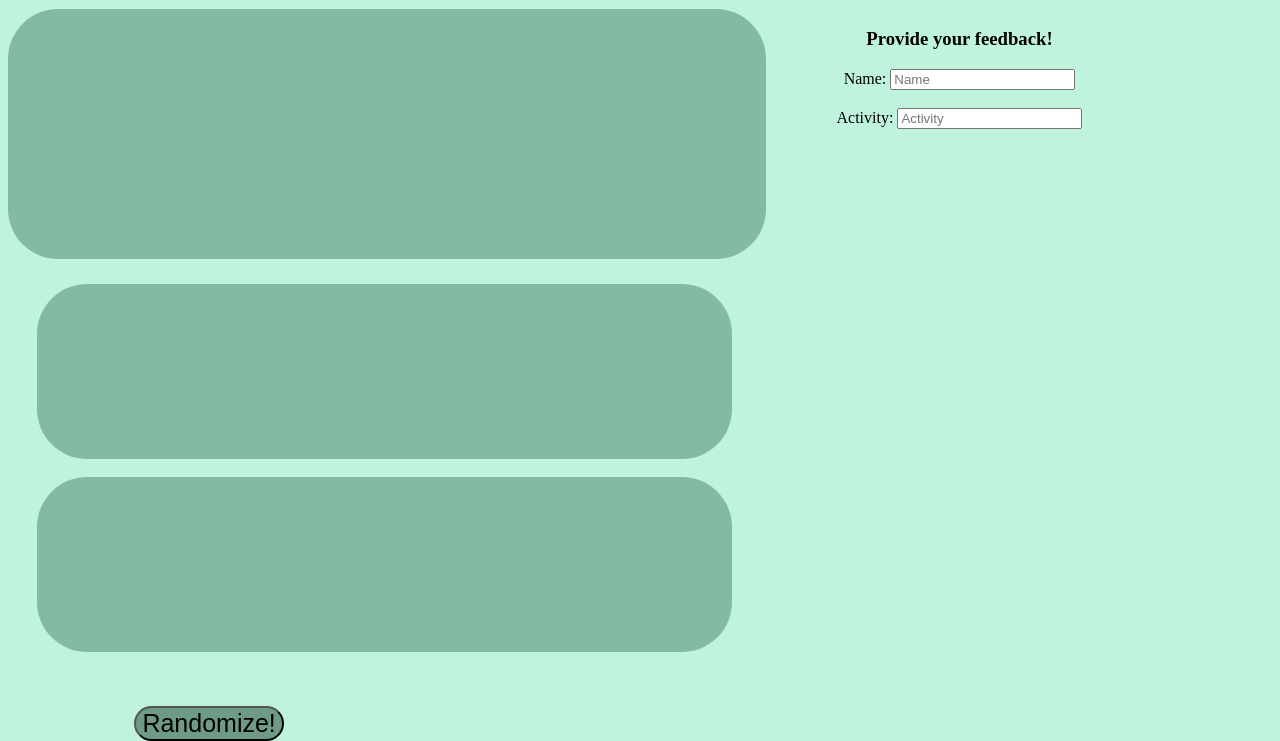
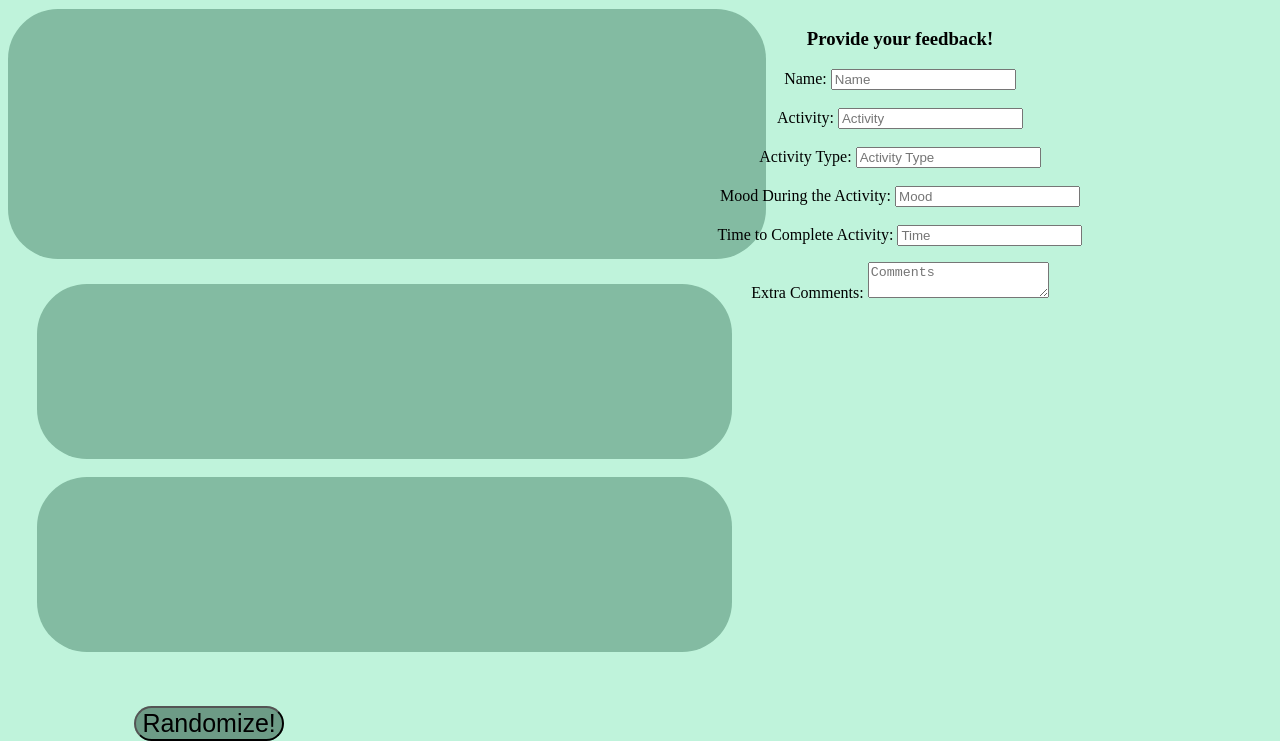
Before and after one commit to michaelanbrown/Phase-1-Project, a plain HTML site: page index.html in a window 1280 px wide. Shown: the part 204-945 px from the top of the page. Drawn offline with Linux system fonts and the light colour scheme.

Commit message:
Styling for form and finished form

```diff
--- a/index.html
+++ b/index.html
@@ -19,7 +19,18 @@
         <input type="text" name="Activity" placeholder="Activity">
         <br>
         <br>
-
+        <label for="activity-type">Activity Type:</label>
+        <input type="text" name="Activity-type" placeholder="Activity Type">
+        <br>
+        <br>
+        <label for="mood">Mood During the Activity:</label>
+        <input type="text" name="Mood" placeholder="Mood">
+        <br>
+        <br>
+        <label for="time">Time to Complete Activity:</label>
+        <input type="text" name="Time" placeholder="Time">
+        <br>
+        <p id="comments">Extra Comments: <textarea id="text-comments" name="message" placeholder="Comments"></textarea></p>
     </form>
     <h2 id="top-activity-title"></h2>
     <div id="sub-activities">
```
